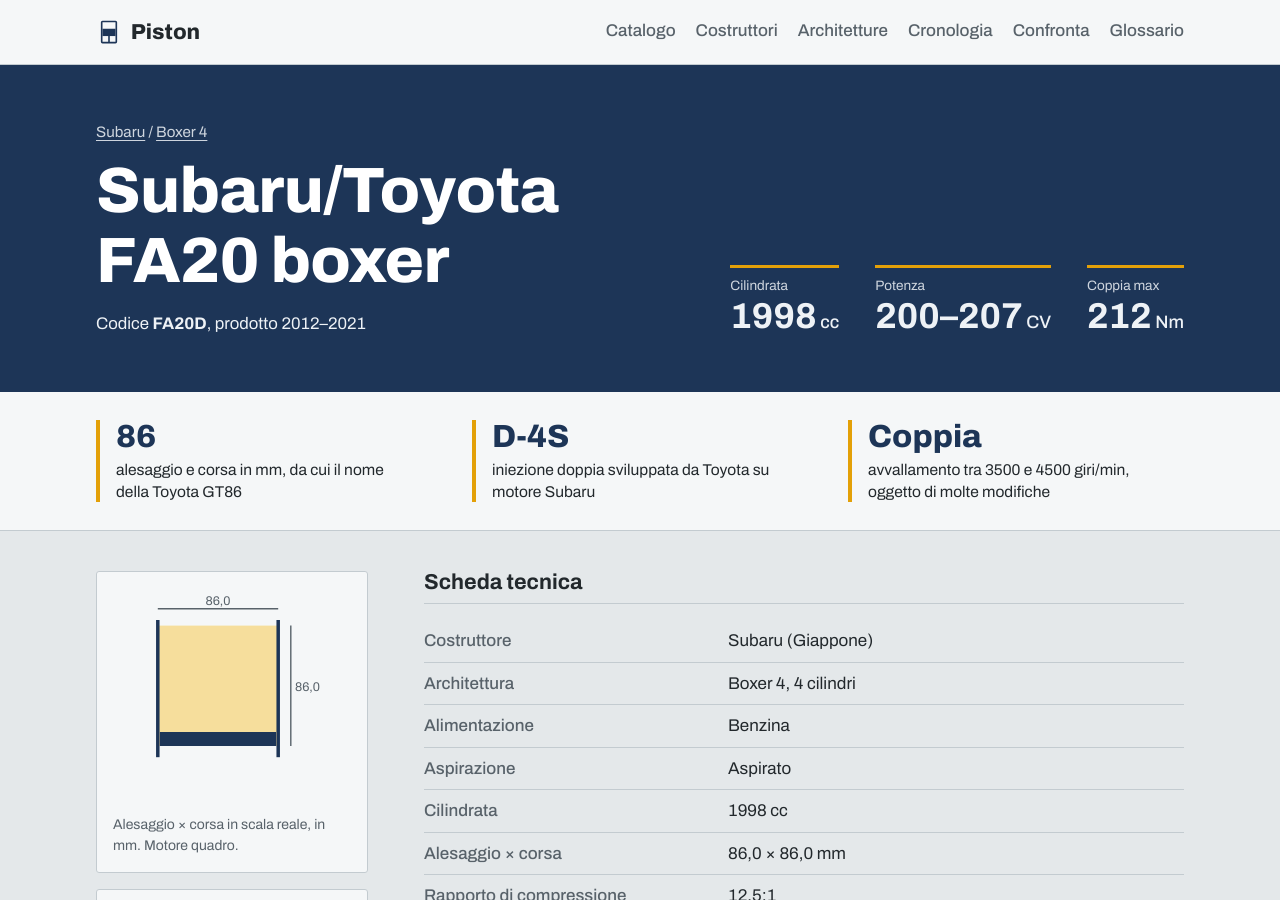
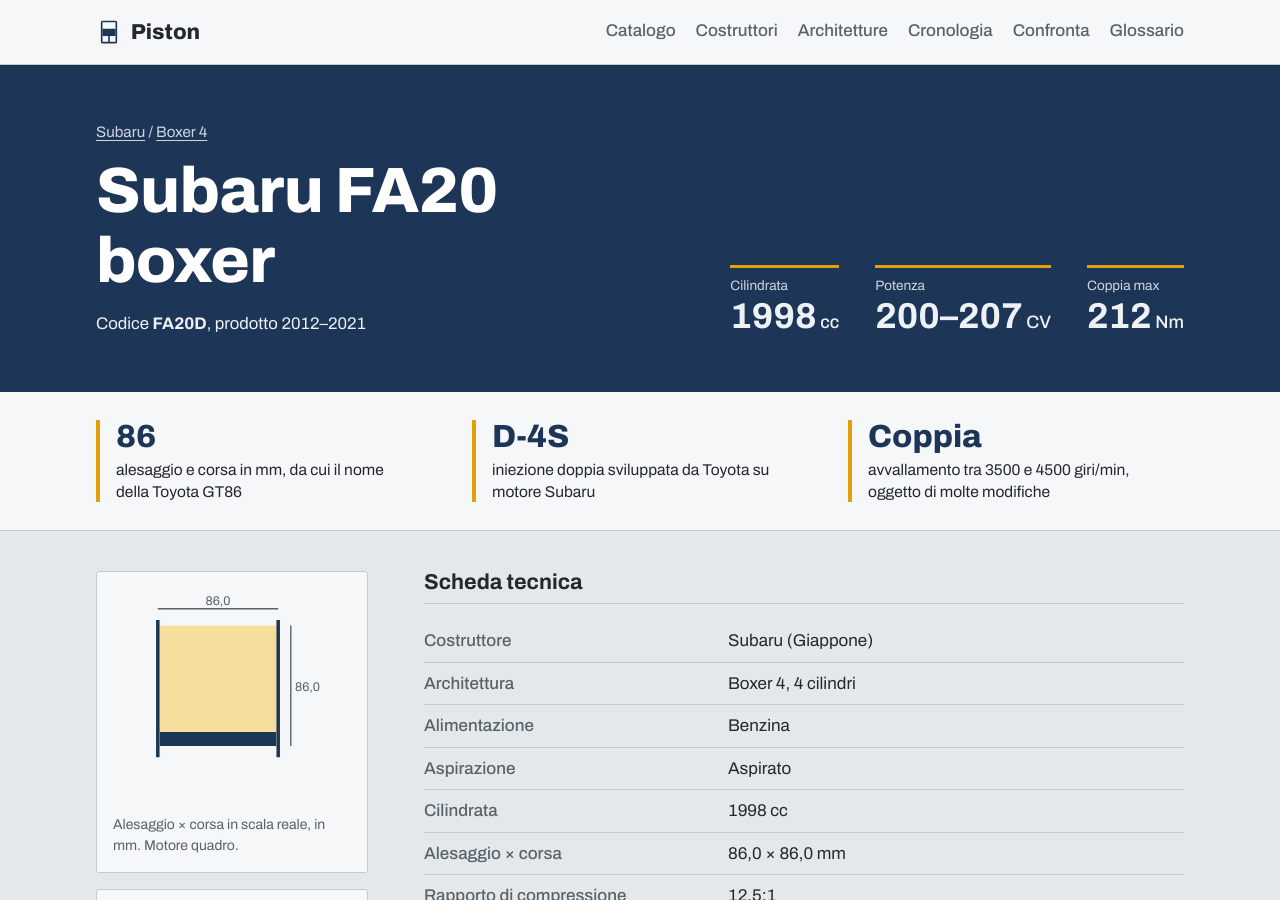
Before and after one commit to anomaly73bit/piston, a Jekyll site: the page built from _motori/subaru-fa20.md, in a window 1280 px wide and 900 px high. Built offline with Jekyll 4.4.1, drawn with Linux system fonts in a browser that asks for light colours.

Commit message:
FA20: nome con il solo costruttore
Co-Authored-By: Claude Opus 5.5 <noreply@anthropic.com>
Claude-Session: https://claude.ai/code/session_01B7LFy6ujgjb9624CiCtevN

```diff
--- a/_data/motori.yml
+++ b/_data/motori.yml
@@ -2924,7 +2924,7 @@
 
 - slug: subaru-fa20
   codice: FA20D
-  nome: Subaru/Toyota FA20 boxer
+  nome: Subaru FA20 boxer
   costruttore: Subaru
   paese: Giappone
   inizio: 2012
--- a/_motori/subaru-fa20.md
+++ b/_motori/subaru-fa20.md
@@ -1,5 +1,5 @@
 ---
 slug: subaru-fa20
-title: Subaru/Toyota FA20 boxer
-description: 'Subaru/Toyota FA20 boxer (FA20D): scheda tecnica, versioni, auto, storia, punti deboli e limiti.'
+title: Subaru FA20 boxer
+description: 'Subaru FA20 boxer (FA20D): scheda tecnica, versioni, auto, storia, punti deboli e limiti.'
 ---
```
